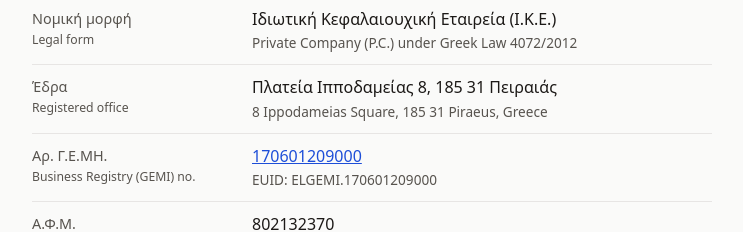
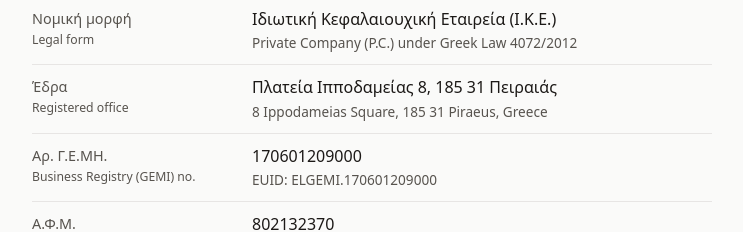
Before and after one commit to spyrosavl/saasco.gr, a plain HTML site: page index.html in a window 1280 px wide. Shown: the part 1063-1295 px from the top of the page, without its empty margins (268-1011 px from the left). Drawn offline with Linux system fonts and the light colour scheme.

Commit message:
Remove GEMI registry link
Co-Authored-By: Claude Opus 5.5 <noreply@anthropic.com>

```diff
--- a/index.html
+++ b/index.html
@@ -110,7 +110,7 @@
       <dd>Πλατεία Ιπποδαμείας 8, 185 31 Πειραιάς<span lang="en">8 Ippodameias Square, 185 31 Piraeus, Greece</span></dd>
 
       <dt>Αρ. Γ.Ε.ΜΗ.<span lang="en">Business Registry (GEMI) no.</span></dt>
-      <dd><a href="https://publicity.businessportal.gr/company/170601209000" rel="noopener">170601209000</a><span lang="en">EUID: ELGEMI.170601209000</span></dd>
+      <dd>170601209000<span lang="en">EUID: ELGEMI.170601209000</span></dd>
 
       <dt>Α.Φ.Μ.<span lang="en">VAT no.</span></dt>
       <dd>802132370<span lang="en">EL802132370</span></dd>
```
